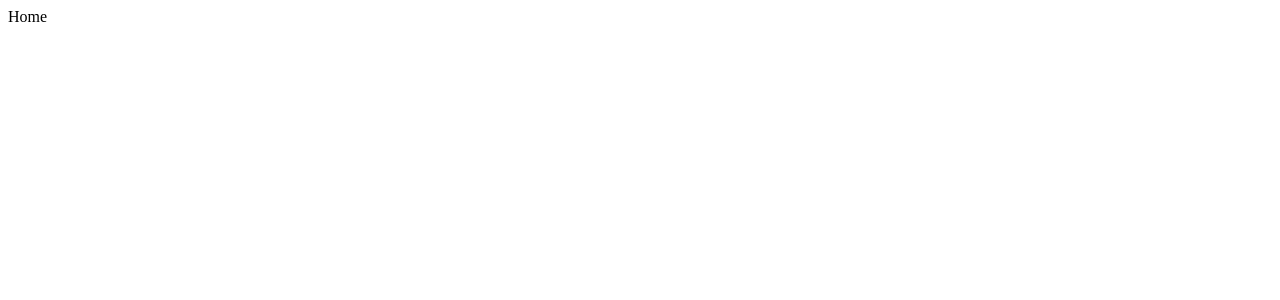
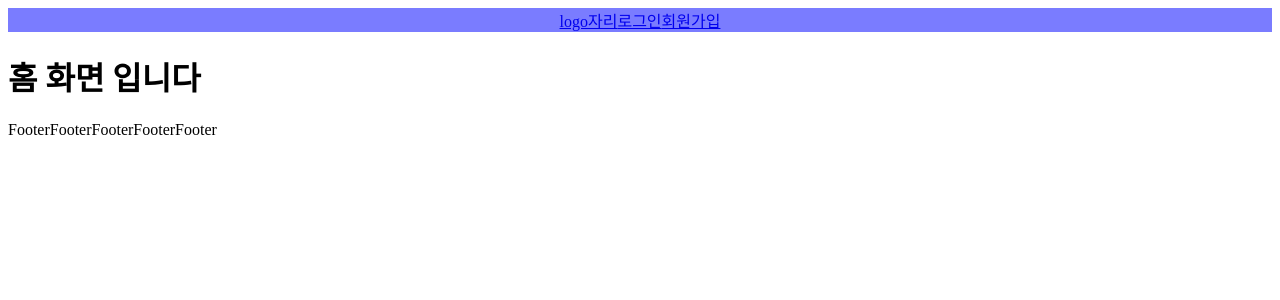
Before and after one commit to bbodela/COTATS-Coding-Timer, a React (Create React App) app in the folder cotats-client/: page / in a window 1280 px wide. Shown: the top 300 px of the page. Built offline with nearby package versions, Linux system fonts and the light colour scheme.

Commit message:
add: 컴포넌트 라우팅 기능 수정

```diff
--- a/cotats-client/src/Components/App.js
+++ b/cotats-client/src/Components/App.js
@@ -1,20 +1,35 @@
 import React, { Component } from "react";
-import { BrowserRouter, Route } from "react-router-dom";
-import Router from "Components/Router";
+import { BrowserRouter, Route, Redirect } from "react-router-dom";
+
 import Home from "Pages/Home";
+import SignIn from "Pages/SignIn";
+import SignUp from "Pages/SignUp";
+import Timer from "Pages/Timer";
+import Header from "Components/Header";
+import Footer from "Components/Footer";
+
 class App extends Component {
 	constructor(props) {
 		super(props);
-    this.state = {
-      isLogin: false,
-      userinfo: {},
-    };
+		// this.state = {
+		// 	isLogin: false,
+		// 	userinfo: {},
+		// };
 	}
+	/*:
+	 */
 	render() {
 		return (
 			<BrowserRouter>
-        <Route exact path="/" render={() => <Home />} />
-        <Router />
+				<div>
+					<Header />
+					<Route exact path="/" component={Home} />
+					<Route path="/signin" component={SignIn} />
+					<Route path="/signup" component={SignUp} />
+					<Route path="/timer" component={Timer} />
+					<Footer />
+					<Redirect from="*" to="/" />
+				</div>
 			</BrowserRouter>
 		);
 	}
--- /dev/null
+++ b/cotats-client/src/Components/Footer.js
@@ -0,0 +1,7 @@
+import React from "react";
+
+const Footer = () => {
+	return <div>FooterFooterFooterFooterFooter</div>;
+};
+
+export default Footer;
--- /dev/null
+++ b/cotats-client/src/Components/Header.js
@@ -0,0 +1,39 @@
+import React, { Component } from "react";
+import styled from "styled-components";
+import { Link } from "react-router-dom";
+
+const HeaderStyle = styled.div`
+	background: #7a7cff;
+	display: table;
+	table-layout: fixed;
+	width: 100%;
+	text-align: center;
+	text-decoration: none;
+`;
+// const LogoStyle = styled.Link`
+// 	background: white;
+// 	color: black;
+// 	text-align: center;
+// 	padding-top: 1rem;
+// 	padding-bottom: 1rem;
+// 	display: table-cell;
+// 	color: white;
+// 	text-decoration: none;
+// `;
+
+class Header extends Component {
+	render() {
+		return (
+			<HeaderStyle>
+				<div>
+					<Link to="/">logo자리</Link>
+
+					<Link to="/signin">로그인</Link>
+					<Link to="/signup">회원가입</Link>
+				</div>
+			</HeaderStyle>
+		);
+	}
+}
+
+export default Header;
--- a/cotats-client/src/Components/Record.js
+++ b/cotats-client/src/Components/Record.js
@@ -16,7 +16,7 @@ const Record = (props) => {
 				<div>
 					{props.fakedata.map((data) => {
 						return (
-              <ul>
+							<ul key={data.id}>
 								<li>{data.id}</li>
 								<li>{data.username}</li>
 								<li>{data.time}</li>
--- a/cotats-client/src/Components/Router.js
+++ /dev/null
@@ -1,20 +0,0 @@
-import React, { Component } from "react";
-import { BrowserRouter, Route, Redirect, Switch } from "react-router-dom";
-import SignIn from "Pages/SignIn";
-import SignUp from "Pages/SignUp";
-import Timer from "Pages/Timer";
-class Router extends Component {
-  render() {
-    return (
-      <BrowserRouter>
-        <Switch>
-          <Route path="/signin" render={() => <SignIn />} />
-          <Route path="/signup" render={() => <SignUp />} />
-          <Route path="/timer" render={() => <Timer />} />
-          <Redirect from="*" to="/" />
-        </Switch>
-      </BrowserRouter>
-    );
-  }
-}
-export default Router;
--- a/cotats-client/src/Pages/Home.js
+++ b/cotats-client/src/Pages/Home.js
@@ -1,7 +1,13 @@
 import React from "react";
 import styled from "styled-components";
+import { Link } from "react-router-dom";
+
 const Home = () => {
-	return <div>Home</div>;
+	return (
+		<div>
+			<h1>홈 화면 입니다</h1>
+		</div>
+	);
 };
 
 export default Home;
--- a/cotats-client/src/Pages/SignIn.js
+++ b/cotats-client/src/Pages/SignIn.js
@@ -1,8 +1,9 @@
 import React, { Component } from "react";
 import styled from "styled-components";
+import { Redirect } from "react-router-dom";
 import axios from "axios";
 
-// axios.defaults.withCredentials = true;
+axios.defaults.withCredentials = true;
 
 class SignIn extends Component {
 	constructor(props) {
@@ -13,10 +14,13 @@ class SignIn extends Component {
 		};
 	}
 
-	// inputChangeHandler = (val) => (e) => {
-	// 	return console.log(e.target), console.log(val);
-	// };
+	inputChangeHandler = (val) => (e) => {
+		this.setState({ [val]: e.target.value });
+	};
 
+	// 유효성 검사부분 필요!
+	// @입력안하면 @포함하라고하는기능, 비밀번호는 6자 이상 ,
+	// 무조건 입력을해야 버튼이 눌러지도록>> 입력값이없으면 서버요청응답이에러니까 어차피안됨
 	loginHandler = () => {
 		const { email, password } = this.state;
 
@@ -27,7 +31,10 @@ class SignIn extends Component {
 			})
 			.then((res) => {
 				console.log("로그인 서버응답", res);
-				// this.props.history.push("/timer");
+				this.props.history.push("/timer");
+				// 로그인요청 응답: 해당 유저의 모든 데이터
+				// 로그인성공 시 timer로 redirect
+				// 로그아웃은 timer화면으로 갔을 때 Header에 나오게 하면 좋을것같습니다
 			})
 			.catch((err) => console.log(err));
 	};
@@ -40,21 +47,23 @@ class SignIn extends Component {
 					<input
 						type="email"
 						placeholder="Email"
-						// onChange={this.inputChangeHandler("email")}
+						onChange={this.inputChangeHandler("email")}
 					/>
 				</div>
 				<div>
 					<input
 						type="password"
 						placeholder="Password"
-						// onChange={this.inputChangeHandler("password")}
+						onChange={this.inputChangeHandler("password")}
 					/>
 				</div>
 				<div>
 					<button type="submit" onClick={() => this.loginHandler()}>
-						로그인
+						공부하러 가기
 					</button>
-					<button>회원가입</button>
+					<button onClick={() => this.props.history.push("/signup")}>
+						회원가입
+					</button>
 				</div>
 			</div>
 		);
--- a/cotats-client/src/Pages/SignUp.js
+++ b/cotats-client/src/Pages/SignUp.js
@@ -1,6 +1,10 @@
 import React, { Component } from "react";
 import styled from "styled-components";
-/* : 회원가입 버튼을 누르면
+import axios from "axios";
+
+axios.defaults.withCredentials = true;
+
+/*  회원가입 버튼을 누르면
 	1. post요청성공시
 		 1-1. 회원가입완료되었다고 알려주고
 		 	로그인페이지로 redirect || 로그인하러가시겠습니까?
@@ -8,6 +12,7 @@ import styled from "styled-components";
 		2-1. 이미 존재하는 유저면 이미 존재한다고 알려주기
 		2-2.
  */
+
 class SignUp extends Component {
 	constructor(props) {
 		super(props);
@@ -17,12 +22,31 @@ class SignUp extends Component {
 			username: "",
 		};
 	}
-  inputChangeHandler = (input) => (e) => {
-    // return this.setState({
-    // })
+	inputChangeHandler = (val) => (e) => {
+		this.setState({ [val]: e.target.value });
 	};
+
+	joinHandler = () => {
+		const { email, password, username } = this.state;
+
+		axios
+			.post("http://localhost:4000/signup", {
+				email: email,
+				password: password,
+				username: username,
+			})
+			.then((res) => {
+				console.log("로그인 서버응답", res, this.props);
+				// console.log("로그인 서버응답", res.data);
+				// 가입성공하면 '가입에 성공했다!`라고 뭐라고띄우지
+
+				// 응답: 해당 유저의 id나 그냥 성공했다는 메시지만날려줘도 될듯
+				this.props.history.push("/signin");
+			})
+			.catch((err) => console.log(err));
+	};
+
 	render() {
-    const { email, password, username } = this.state;
 		return (
 			<div>
 				<h1>회원가입</h1>
@@ -30,32 +54,34 @@ class SignUp extends Component {
 					<input
 						type="text"
 						placeholder="Nickname"
-            // onChange={this.inputChangeHandler("email")}
+						onChange={this.inputChangeHandler("username")}
 					/>
 				</div>
 				<div>
 					<input
 						type="email"
 						placeholder="Email"
-            // onChange={this.inputChangeHandler("email")}
+						onChange={this.inputChangeHandler("email")}
 					/>
 				</div>
 				<div>
 					<input
 						type="password"
 						placeholder="Password"
-            // onChange={this.inputChangeHandler("password")}
+						onChange={this.inputChangeHandler("password")}
 					/>
 				</div>
 				<div>
 					<input
 						type="password"
 						placeholder="Confirm Password"
-            // onChange={this.inputChangeHandler("password")}
+						onChange={this.inputChangeHandler("password")}
 					/>
 				</div>
 				<div>
-          <button>회원가입</button>
+					<button type="submit" onClick={() => this.joinHandler()}>
+						회원가입
+					</button>
 				</div>
 			</div>
 		);
```
Lines whose indentation alone changed are shown as unchanged.
